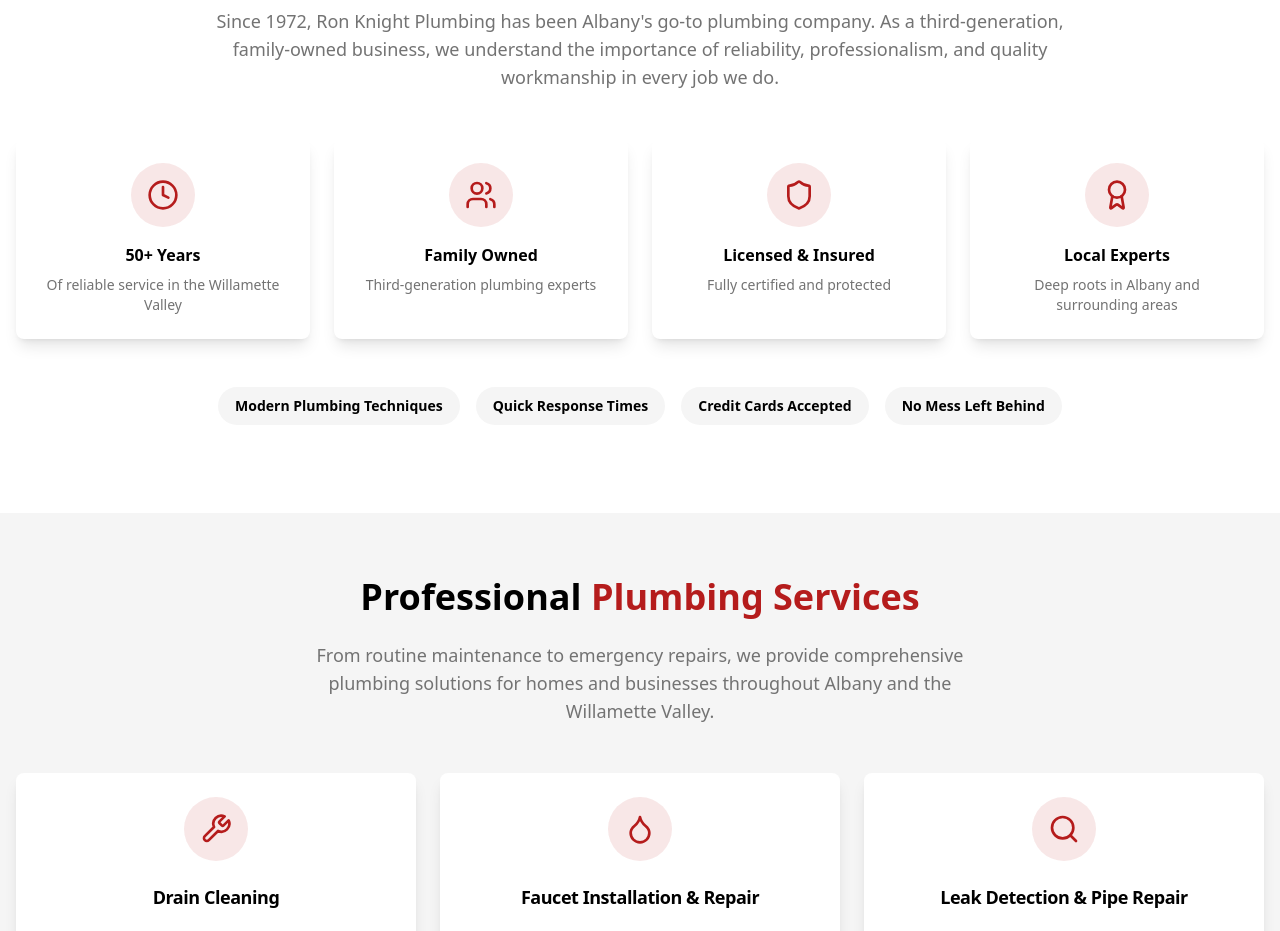
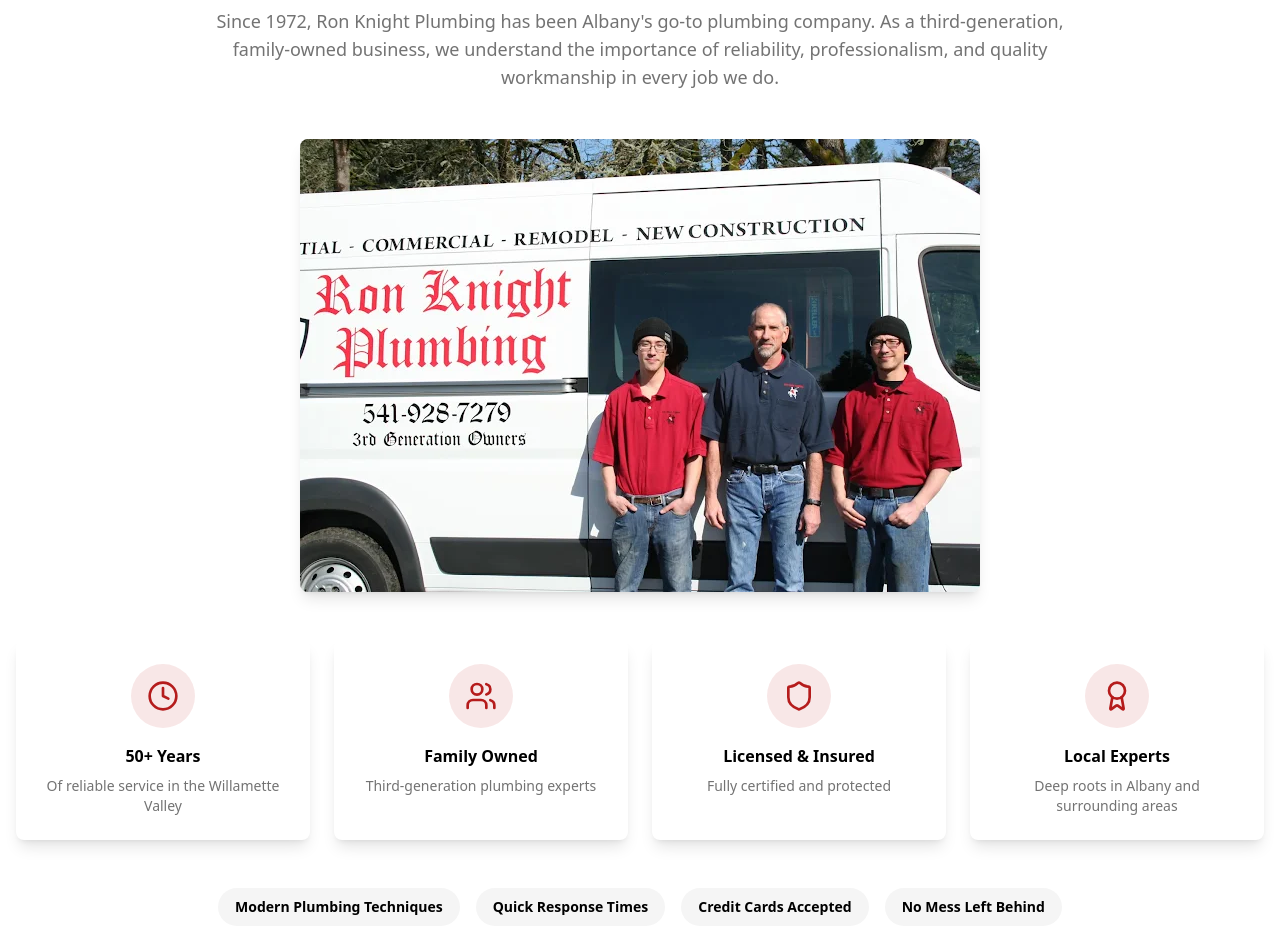
Before and after one commit to MitchDP/ronknightplumbing-preview, a React (Vite) app: page / in a window 1280 px wide. Shown: the part 840-1771 px from the top of the page. Built offline with nearby package versions, Linux system fonts and the light colour scheme; the HTML template or start-up script is replaced by a standard one; a web font is replaced by a local one.

Commit message:
Add image to About section

```diff
--- a/src/components/About.tsx
+++ b/src/components/About.tsx
@@ -15,6 +15,14 @@ const About = () => {
             As a third-generation, family-owned business, we understand the importance of
             reliability, professionalism, and quality workmanship in every job we do.
           </p>
+        </div>
+
+        <div className="flex justify-center mb-12">
+          <img
+            src="/lovable-uploads/2dede65e-940b-4687-90a3-88ab5a13eda6.png"
+            alt="Three generations of the Knight family - Ron Knight Plumbing team"
+            className="max-w-full h-auto rounded-lg shadow-lg"
+          />
         </div>
 
         <div className="grid md:grid-cols-2 lg:grid-cols-4 gap-6 mb-12">
```
Also changed, not shown: public/lovable-uploads/2dede65e-940b-4687-90a3-88ab5a13eda6.png (added).
